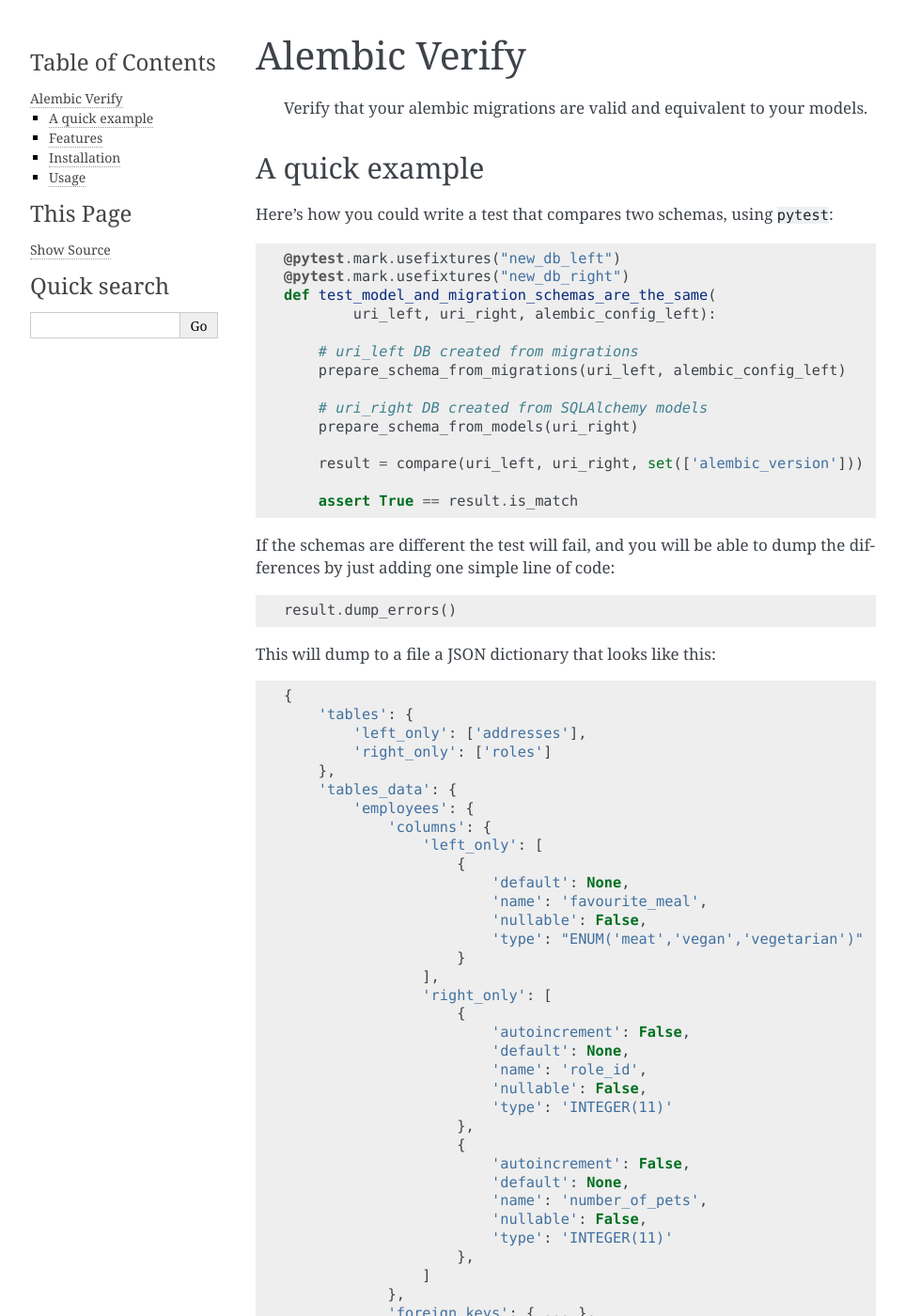
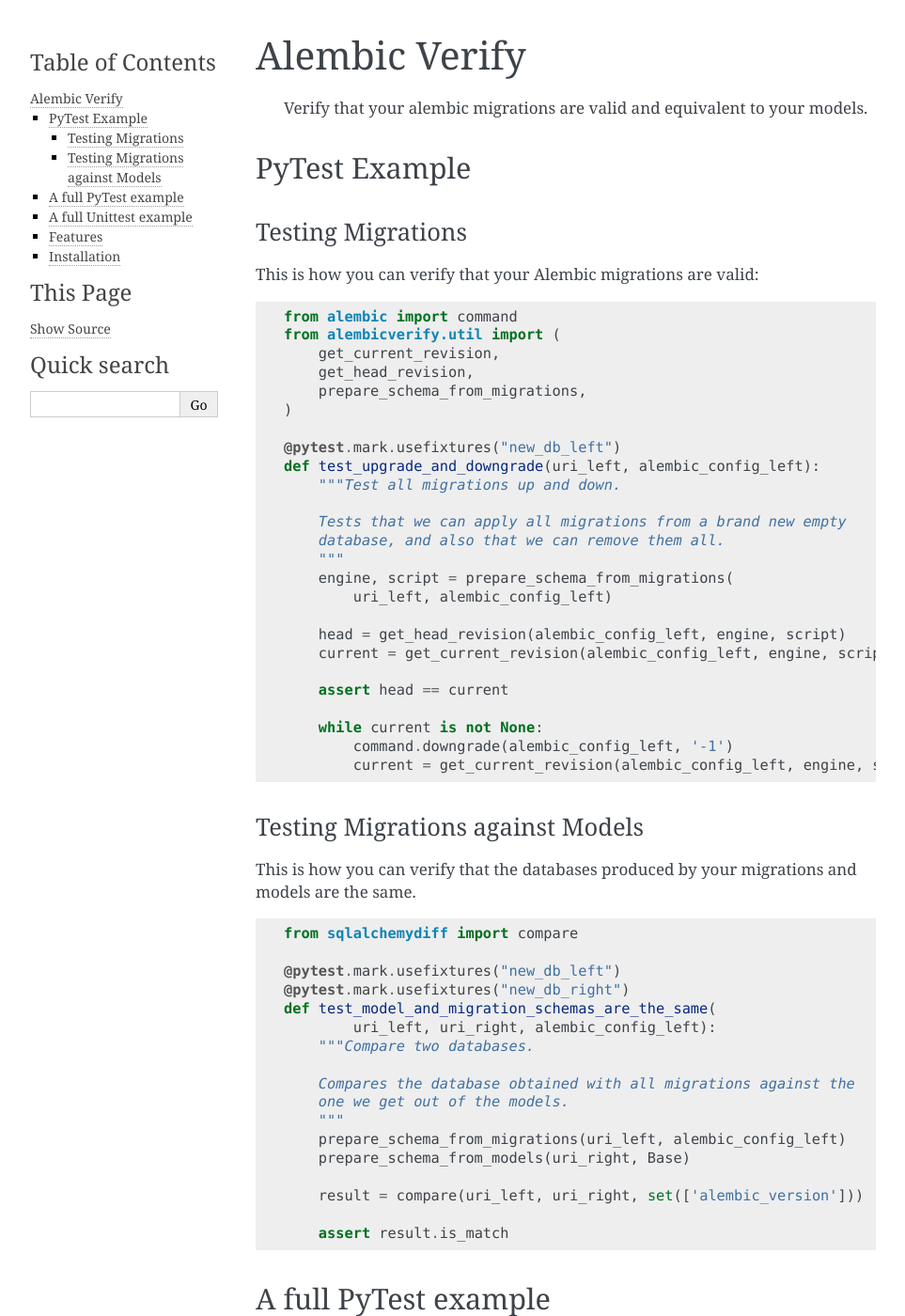
Before and after one commit to gianchub/alembic-verify, a Sphinx documentation site: the page built from docs/source/index.rst, in a window 1280 px wide and 1400 px high. Shown: the whole window at 94% size, without its empty margins (148-1111 px from the left). Built offline with Sphinx 7.4.7, drawn with Linux system fonts in a browser that asks for light colours; some of the changed text lies outside the part shown.

Commit message:
PLAT-245 -- Amend documentation.

```diff
--- a/README.rst
+++ b/README.rst
@@ -5,150 +5,4 @@
 
     Verify that your alembic migrations are valid and equivalent to your models.
 
-
-A quick example
----------------
-
-Here's how you could write a test that compares two schemas, using ``pytest``:
-
-.. code-block:: Python
-
-    @pytest.mark.usefixtures("new_db_left")
-    @pytest.mark.usefixtures("new_db_right")
-    def test_model_and_migration_schemas_are_the_same(
-            uri_left, uri_right, alembic_config_left):
-
-        # uri_left DB created from migrations
-        prepare_schema_from_migrations(uri_left, alembic_config_left)
-
-        # uri_right DB created from SQLAlchemy models
-        prepare_schema_from_models(uri_right)
-
-        result = compare(uri_left, uri_right, set(['alembic_version']))
-
-        assert True == result.is_match
-
-
-If the schemas are different the test will fail, and you will be able to
-dump the differences by just adding one simple line of code:
-
-.. code-block:: Python
-
-    result.dump_errors()
-
-
-This will dump to a file a JSON dictionary that looks like this:
-
-
-.. code-block:: Python
-
-    {
-        'tables': {
-            'left_only': ['addresses'],
-            'right_only': ['roles']
-        },
-        'tables_data': {
-            'employees': {
-                'columns': {
-                    'left_only': [
-                        {
-                            'default': None,
-                            'name': 'favourite_meal',
-                            'nullable': False,
-                            'type': "ENUM('meat','vegan','vegetarian')"
-                        }
-                    ],
-                    'right_only': [
-                        {
-                            'autoincrement': False,
-                            'default': None,
-                            'name': 'role_id',
-                            'nullable': False,
-                            'type': 'INTEGER(11)'
-                        },
-                        {
-                            'autoincrement': False,
-                            'default': None,
-                            'name': 'number_of_pets',
-                            'nullable': False,
-                            'type': 'INTEGER(11)'
-                        },
-                    ]
-                },
-                'foreign_keys': { ... },
-                'primary_keys': { ... },
-                'indexes': { .. }
-            },
-            'phone_numbers': { ... }
-        },
-        'uris': {
-            'left': "your left URI",
-            'right': "your right URI",
-        }
-    }
-
-
-If you prefer a more classical testing approach using ``unittest``, this
-is how you could go about it:
-
-.. code-block:: Python
-
-     class TestCompare(TestCase):
-
-        def setUp(self):
-            uri = "mysql+mysqlconnector://root:@localhost/alembicverify"
-            alembic_root = os.path.join(
-                os.path.dirname(__file__), 'migrations', 'alembic')
-
-            self.uri_left = get_temporary_uri(uri)
-            self.uri_right = get_temporary_uri(uri)
-
-            self.alembic_config_left = make_alembic_config(
-                self.uri_left, alembic_root)
-            self.alembic_config_right = make_alembic_config(
-                self.uri_right, alembic_root)
-
-            new_db(self.uri_left)
-            new_db(self.uri_right)
-
-        def tearDown(self):
-            destroy_database(self.uri_left)
-            destroy_database(self.uri_right)
-
-        def test_model_and_migration_schemas_are_the_same(self):
-            prepare_schema_from_migrations(self.uri_left, self.alembic_config_left)
-            prepare_schema_from_models(self.uri_right)
-
-            result = compare(
-                self.uri_left, self.uri_right, set(['alembic_version']))
-
-            self.assertTrue(result.is_match)
-
-
-Features
---------
-
-Currently the library can detect the following differences:
-
-- Differences in **Tables**
-- Differences in **Primary Keys** for a common table
-- Differences in **Foreign Keys** for a common table
-- Differences in **Indexes** for a common table
-- Differences in **Columns** for a common table
-
-
-Installation
-------------
-
-.. code-block:: bash
-
-    $ pip install alembic-verify
-
-
-Usage
------
-
-- Compare databases with ``compare``
-- Utilities
-    - Test examples (``pytest``)
-    - Test examples (``unittest``)
+Documentation here: (link to read the docs)
--- a/docs/source/index.rst
+++ b/docs/source/index.rst
@@ -1 +1,63 @@
-.. include:: ../../README.rst
+Alembic Verify
+==============
+
+.. pull-quote::
+
+    Verify that your alembic migrations are valid and equivalent to your models.
+
+
+PyTest Example
+--------------
+
+
+Testing Migrations
+^^^^^^^^^^^^^^^^^^
+
+This is how you can verify that your Alembic migrations are valid:
+
+.. literalinclude:: ../testing/test_example.py
+    :lines: 6, 10-14, 25-43
+
+
+Testing Migrations against Models
+^^^^^^^^^^^^^^^^^^^^^^^^^^^^^^^^^
+
+This is how you can verify that the databases produced by your migrations
+and models are the same.
+
+.. literalinclude:: ../testing/test_example.py
+    :lines: 7, 64-79
+
+
+A full PyTest example
+---------------------
+
+Click :ref:`here <full_example>` to see a full PyTest example.
+
+
+A full Unittest example
+-----------------------
+
+If you prefer to use a testing approach based on unittest, you can find
+an example on how to do it :ref:`here <full_example_unittest>`.
+
+
+Features
+--------
+
+With this library you will be able to verify the consistency between two
+databases, one from Alembic migrations and one from SQLAlchemy models.
+
+The library provides tools for handling migrations and creating all the
+required Alembic objects with ease.  Comprehensive examples are included.
+
+The foundation for the comparison is the SQLAlchemy Diff (todo: link)
+library.
+
+
+Installation
+------------
+
+.. code-block:: bash
+
+    $ pip install alembic-verify
--- a/docs/testing/test_example.py
+++ b/docs/testing/test_example.py
@@ -62,14 +62,29 @@
 
     assert result.is_match
 
+@pytest.mark.usefixtures("new_db_left")
+@pytest.mark.usefixtures("new_db_right")
+def test_model_and_migration_schemas_are_the_same(
+        uri_left, uri_right, alembic_config_left):
+    """Compare two databases.
+
+    Compares the database obtained with all migrations against the
+    one we get out of the models.
+    """
+    prepare_schema_from_migrations(uri_left, alembic_config_left)
+    prepare_schema_from_models(uri_right, Base)
+
+    result = compare(uri_left, uri_right, set(['alembic_version']))
+
+    assert result.is_match
+
 
 @pytest.mark.usefixtures("new_db_left")
 @pytest.mark.usefixtures("new_db_right")
 def test_model_and_migration_schemas_are_not_the_same(
         uri_left, uri_right, alembic_config_left):
     """Compares the database obtained with the first migration against
-    the one we get out of the models.  It produces a text file with the
-    results to help debug differences.
+    the one we get out of the models.
     """
     prepare_schema_from_migrations(
         uri_left, alembic_config_left, revision="+1")
@@ -212,21 +227,3 @@
         assert_items_equal(walk_dict(err1, path), walk_dict(err2, path))
 
     assert sorted(json.dumps(err1)) == sorted(json.dumps(err2))
-
-
-@pytest.mark.usefixtures("new_db_left")
-@pytest.mark.usefixtures("new_db_right")
-def test_model_and_migration_schemas_are_the_same(
-        uri_left, uri_right, alembic_config_left):
-    """Compare two databases.
-
-    Compares the database obtained with all migrations against the
-    one we get out of the models.  It produces a text file with the
-    results to help debug differences.
-    """
-    prepare_schema_from_migrations(uri_left, alembic_config_left)
-    prepare_schema_from_models(uri_right, Base)
-
-    result = compare(uri_left, uri_right, set(['alembic_version']))
-
-    assert result.is_match
```
Also changed, not shown: docs/source/full_example.rst (added, +10 -0 lines), docs/source/full_example_unittest.rst (added, +10 -0 lines).
